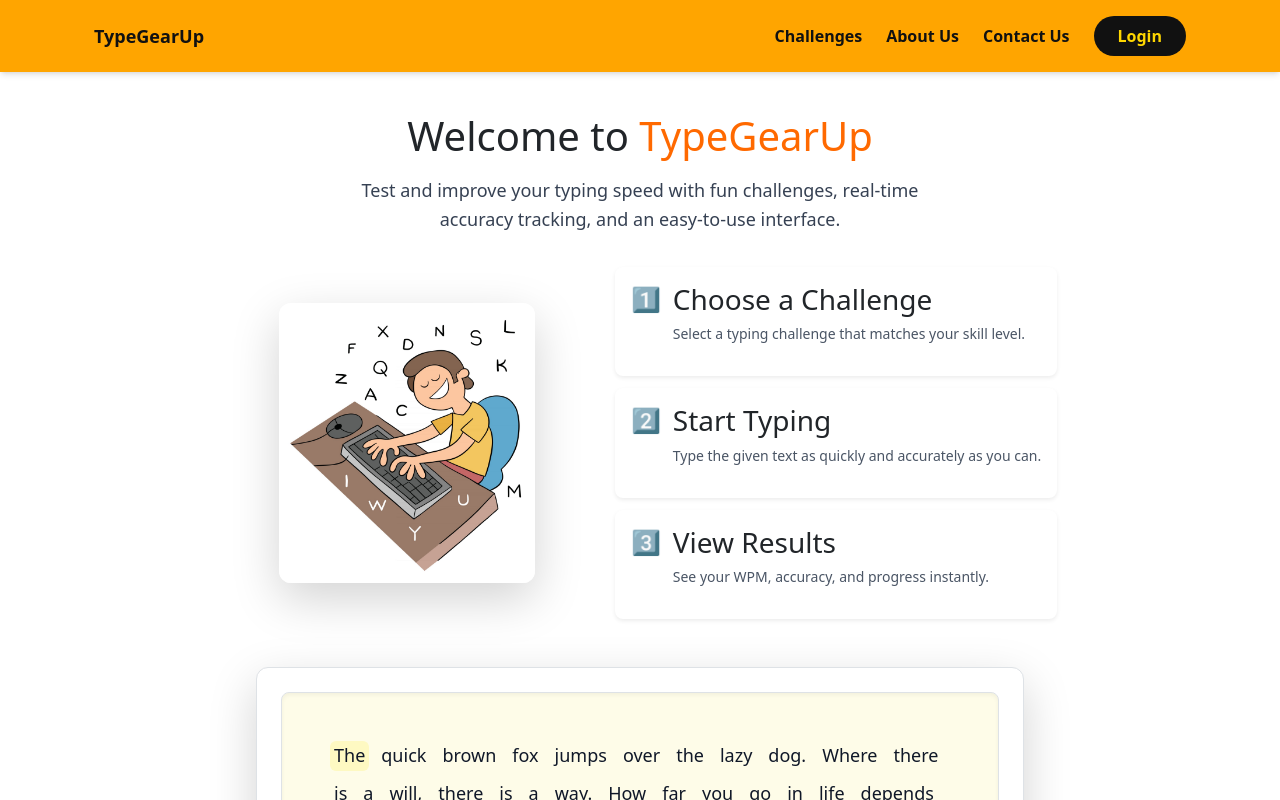
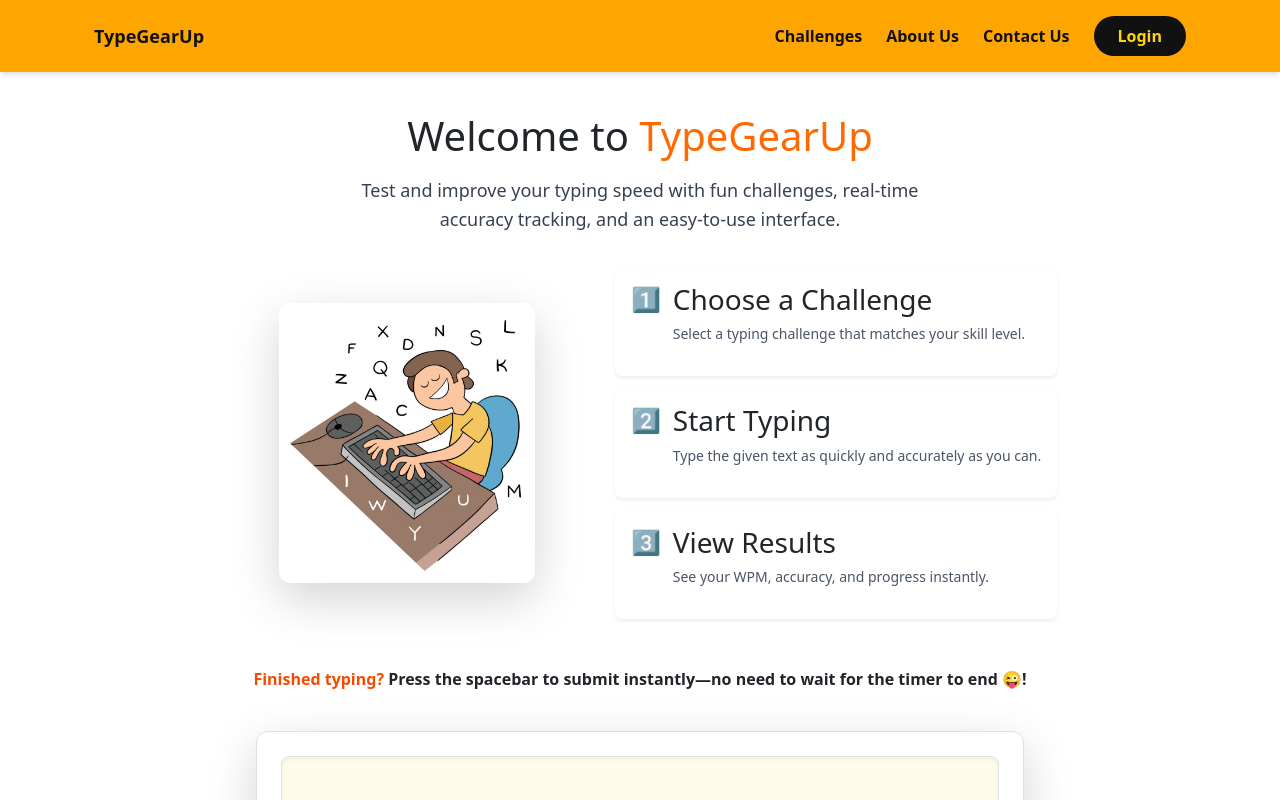
Before and after one commit to vishak45/fasttype, a React (Vite) app in the folder frontend/: page / in a window 1280 px wide. Shown: the top 800 px of the page. Built offline with nearby package versions, Linux system fonts and the light colour scheme; no server answers.

Commit message:
Update Home.jsx

```diff
--- a/frontend/src/Components/Home/Home.jsx
+++ b/frontend/src/Components/Home/Home.jsx
@@ -179,7 +179,11 @@ function Home() {
   </div>
 </div>
 
-
+ <div className="d-flex justify-content-center w-100 text-center mb-4 mt-4">
+  <p className="fw-bold">
+    <span className="text-orange-600">Finished typing?</span> Press the spacebar to submit instantly—no need to wait for the timer to end 😜!
+  </p>
+</div>
       {/* Typing Test Box */}
       <div className="mx-auto max-w-3xl bg-white p-6 rounded-xl shadow-lg border border-gray-200">
         <div className="bg-yellow-50 border border-orange-400 rounded-lg p-5 min-h-[120px] text-lg text-gray-900 mb-4 shadow-inner leading-relaxed flex flex-wrap gap-2">
```
